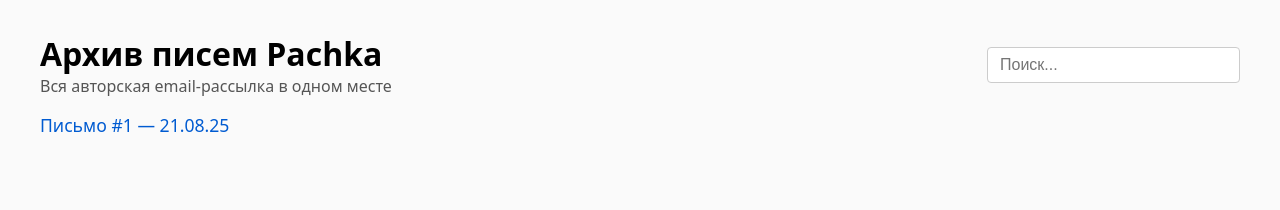
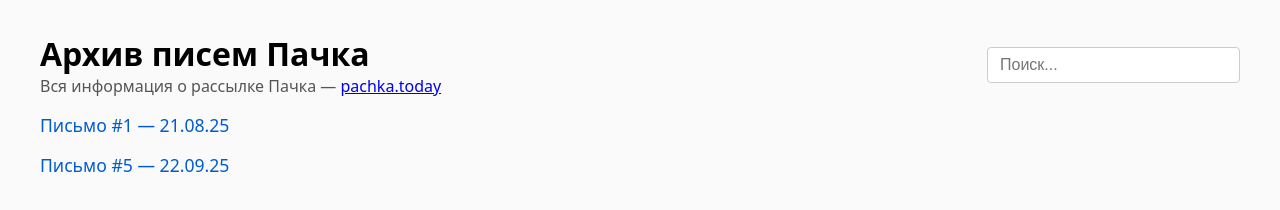
Before and after one commit to Sol0n/pachka, a plain HTML site: page index.html in a window 1280 px wide. Drawn offline with Linux system fonts and the light colour scheme.

Commit message:
Update titles and links in index.html

```diff
--- a/index.html
+++ b/index.html
@@ -32,8 +32,8 @@
 <body>
     <header>
         <div>
-            <div class="title">Архив писем Pachka</div>
-            <div class="subtitle">Вся авторская email-рассылка в одном месте</div>
+            <div class="title">Архив писем Пачка</div>
+            <div class="subtitle">Вся информация о рассылке Пачка — <a href="https://pachka.today" target="_blank">pachka.today</a></div>
         </div>
         <div class="search-box">
             <input id="search" type="text" placeholder="Поиск..." oninput="searchLetters()">
@@ -42,6 +42,7 @@
 
     <ul class="list">
         <li><a href="1_21.08.25.html" target="_blank">Письмо #1 — 21.08.25</a></li>
+        <li><a href="5_18.09.25.html" target="_blank">Письмо #5 — 22.09.25</a></li>
         <!-- Добавляйте сюда новые письма аналогично -->
         <!-- <li><a href="2_22.09.25.html" target="_blank">Письмо #2 — 22.09.25</a></li> -->
     </ul>
```
